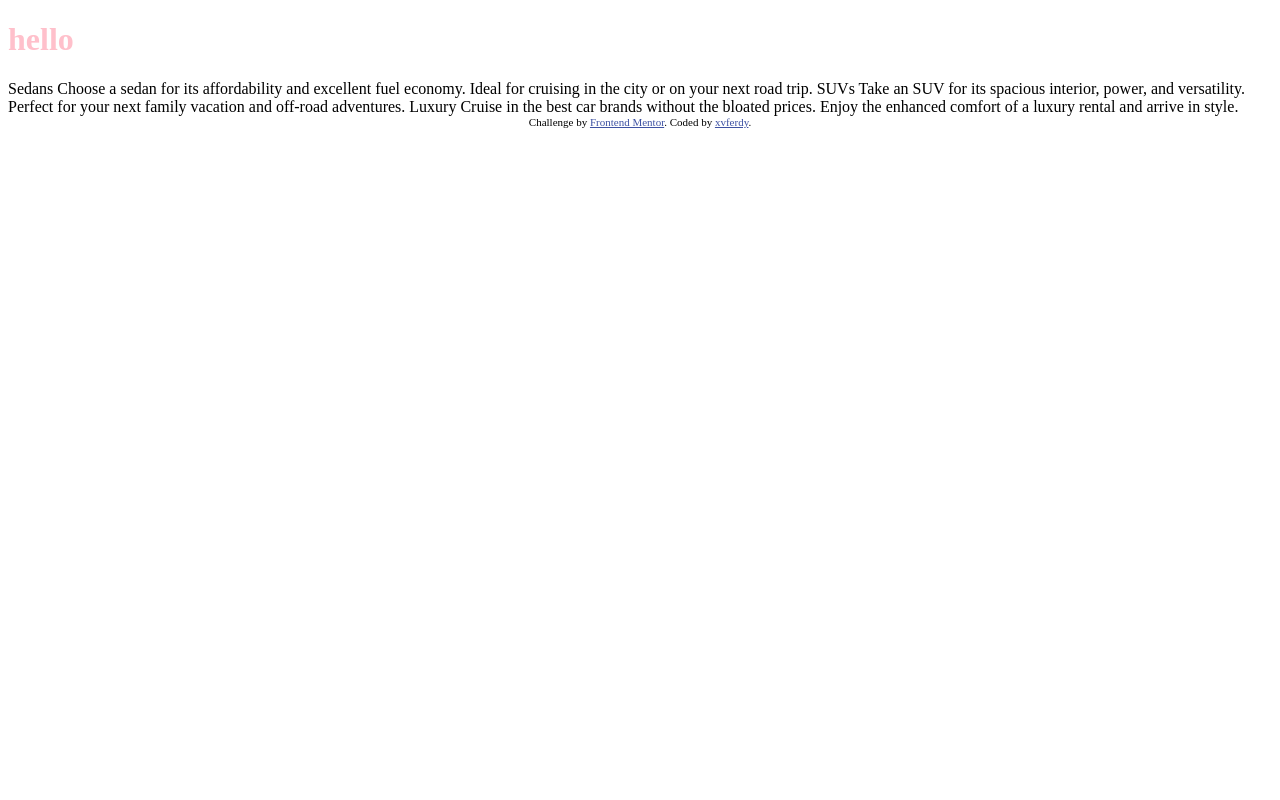
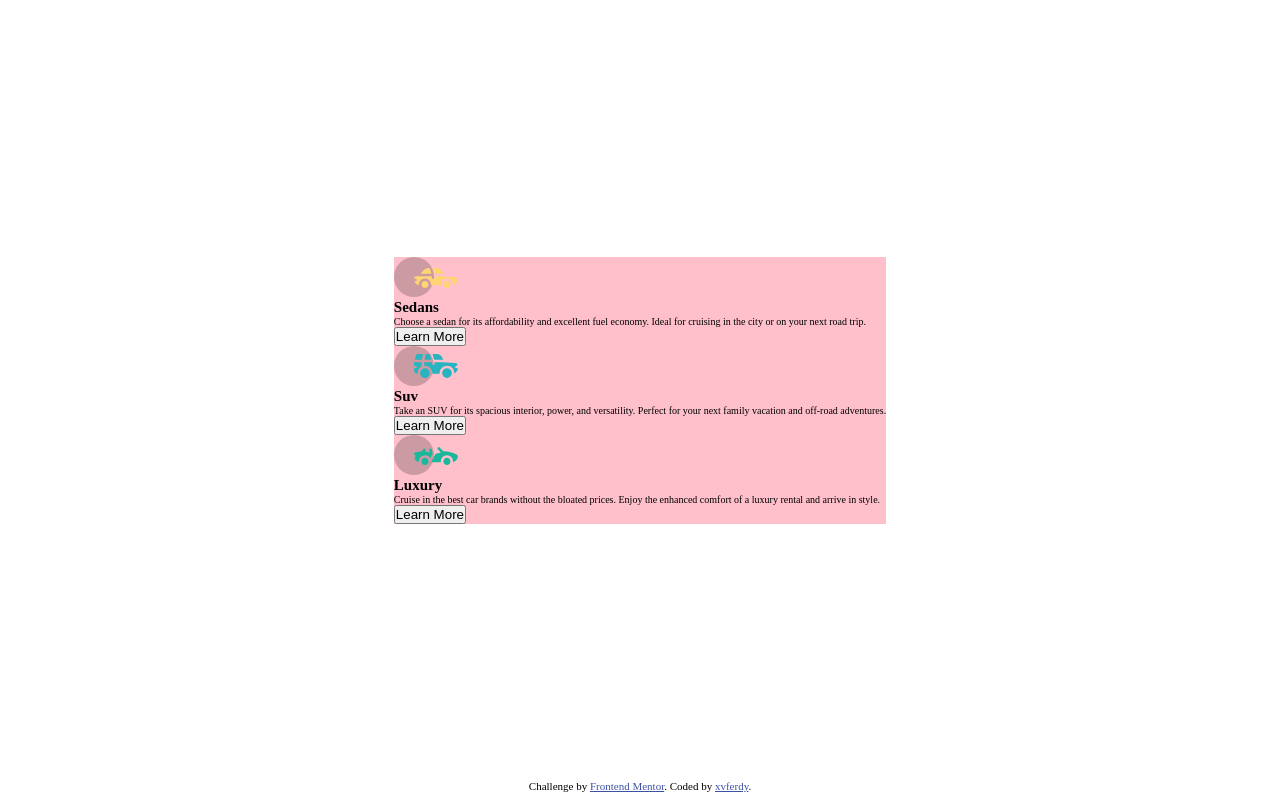
Before and after one commit to xvferdy/fem-3-column-preview-card-component, a plain HTML site: page index.html in a window 1280 px wide. Drawn offline with Linux system fonts and the light colour scheme.

Commit message:
html content

```diff
--- a/index.html
+++ b/index.html
@@ -26,13 +26,37 @@
 		</style>
 	</head>
 	<body>
-		<h1>hello</h1>
-		Sedans Choose a sedan for its affordability and excellent fuel economy.
-		Ideal for cruising in the city or on your next road trip. SUVs Take an SUV
-		for its spacious interior, power, and versatility. Perfect for your next
-		family vacation and off-road adventures. Luxury Cruise in the best car
-		brands without the bloated prices. Enjoy the enhanced comfort of a luxury
-		rental and arrive in style.
+		<main class="container">
+			<section class="preview">
+				<div class="preview__sedans">
+					<img src="./images/icon-sedans.svg" alt="Sedans" />
+					<h2>Sedans</h2>
+					<p>
+						Choose a sedan for its affordability and excellent fuel economy.
+						Ideal for cruising in the city or on your next road trip.
+					</p>
+					<button>Learn More</button>
+				</div>
+				<div class="preview__suv">
+					<img src="./images/icon-suvs.svg" alt="SUV" />
+					<h2>Suv</h2>
+					<p>
+						Take an SUV for its spacious interior, power, and versatility.
+						Perfect for your next family vacation and off-road adventures.
+					</p>
+					<button>Learn More</button>
+				</div>
+				<div class="preview__sedans">
+					<img src="./images/icon-luxury.svg" alt="Luxury" />
+					<h2>Luxury</h2>
+					<p>
+						Cruise in the best car brands without the bloated prices. Enjoy the
+						enhanced comfort of a luxury rental and arrive in style.
+					</p>
+					<button>Learn More</button>
+				</div>
+			</section>
+		</main>
 
 		<div class="attribution">
 			Challenge by
--- a/stylesheets/scss/base/_base.scss
+++ b/stylesheets/scss/base/_base.scss
@@ -1,3 +1,22 @@
-h1 {
-	color: pink;
+@use "../helpers/" as *;
+
+*,
+*::before,
+*::after {
+	margin: 0;
+	padding: 0;
+	box-sizing: inherit;
+
+	// font-family: $primary-font;
+	// border: 1px solid grey;
+	// overflow-x: hidden;
 }
+
+body {
+	box-sizing: border-box;
+	// background-color: $very-dark-blue;
+}
+
+html {
+	font-size: 62.5%;
+}
--- a/stylesheets/scss/base/_container.scss
+++ b/stylesheets/scss/base/_container.scss
@@ -0,0 +1,6 @@
+.container {
+	min-height: calc(100vh - 20px);
+	display: grid;
+	place-items: center;
+	padding: 7.2rem 2.4rem;
+}
--- /dev/null
+++ b/stylesheets/scss/components/_preview.scss
@@ -0,0 +1,5 @@
+@use "../helpers/" as *;
+
+.preview {
+	background-color: pink;
+}
--- a/stylesheets/scss/main.scss
+++ b/stylesheets/scss/main.scss
@@ -1 +1,4 @@
 @use "./base/base";
+@use "./base/container";
+@use "./base/typography";
+@use "./components/preview";
```
Also changed, not shown: stylesheets/css/main.css, 2 other files.
